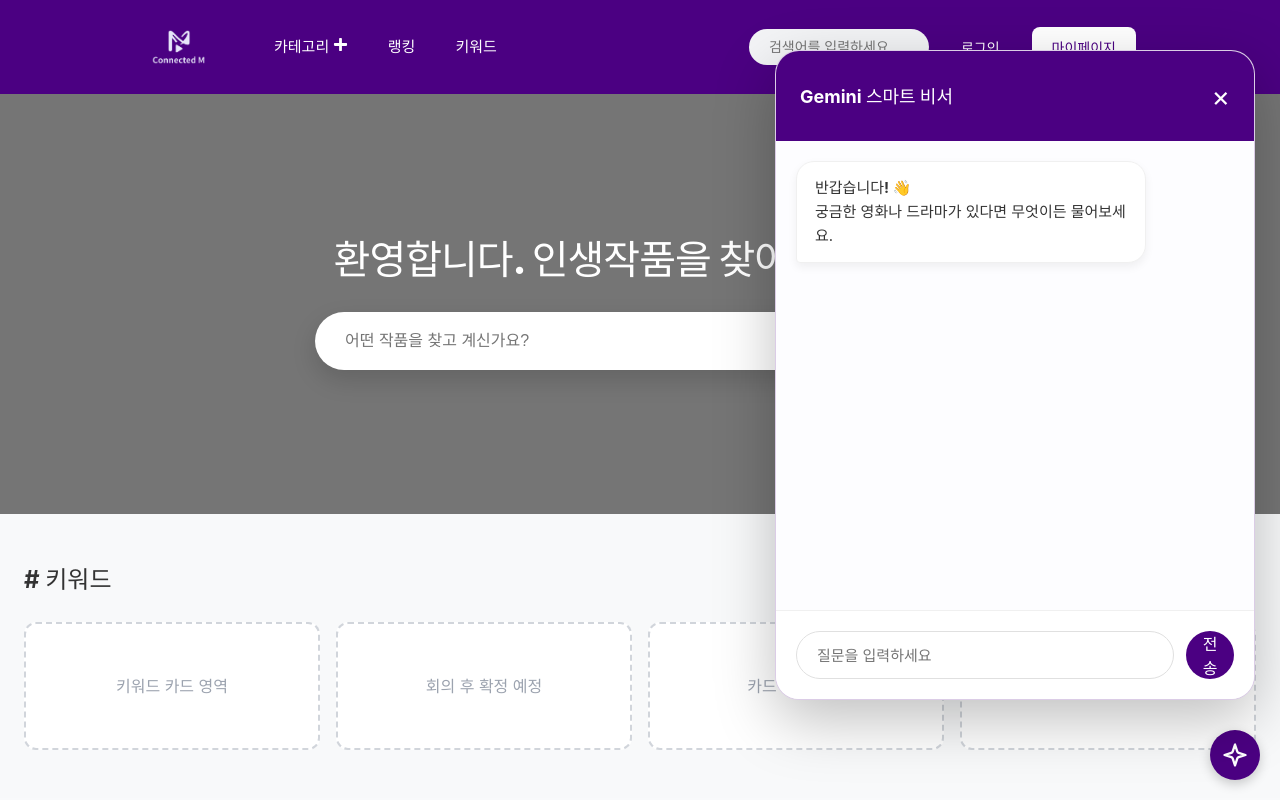
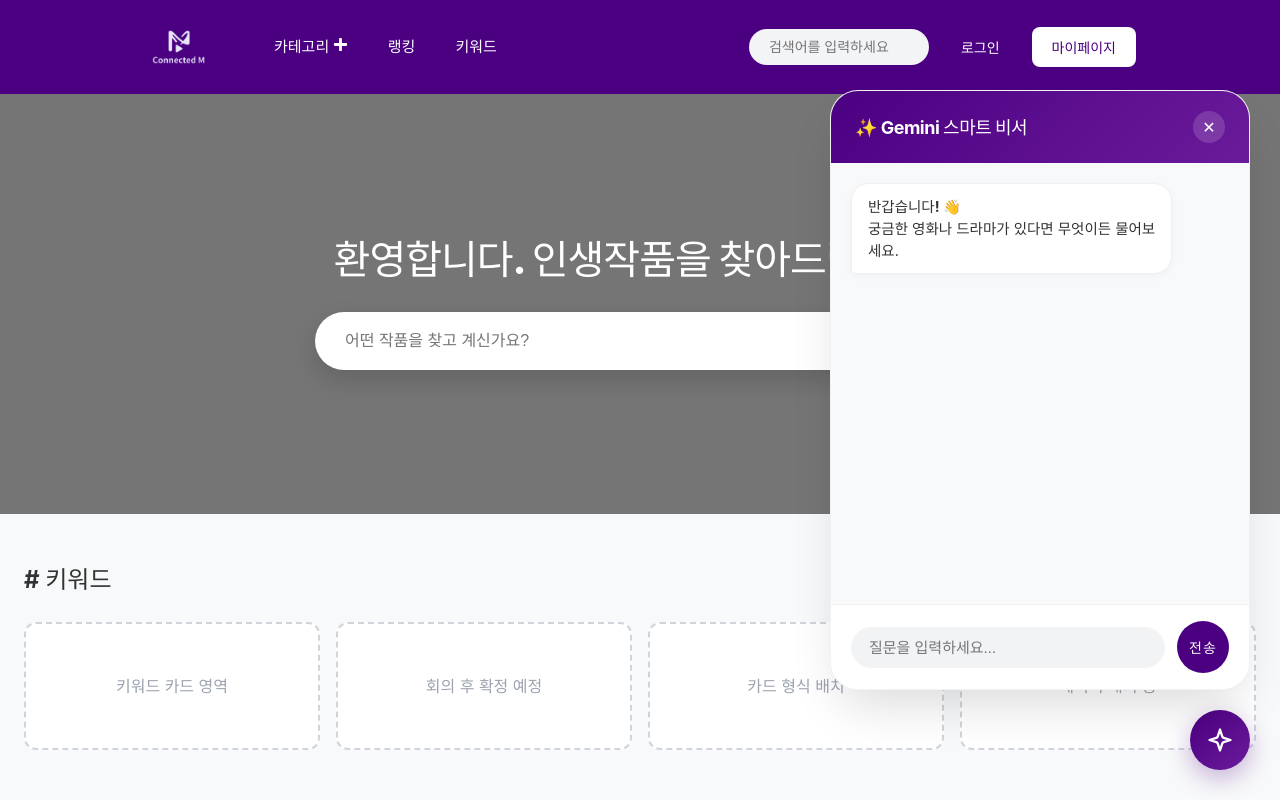
Before and after one commit to rjsdyd/Connected_M, a React (Vite) app in the folder frontend/: page / in a window 1280 px wide. Both pictures are taken after a click on the element 1235 px from the left and 755 px from the top of the page. Shown: the top 800 px of the page. Built offline with nearby package versions, Linux system fonts and the light colour scheme; a web font is replaced by a local one.

Commit message:
feat: 챗봇

```diff
--- a/frontend/src/components/chatbot/Chatbot.css
+++ b/frontend/src/components/chatbot/Chatbot.css
@@ -1,128 +1,189 @@
+/* ================= 챗봇 토글 버튼 ================= */
 .chatbot-toggle {
-  position: fixed; bottom: 20px; right: 20px; width: 50px; height: 50px; background: #4b0082;
-  border-radius: 50%; display: flex; justify-content: center; align-items: center; color: white;
-  cursor: pointer; box-shadow: 0 4px 12px rgba(0,0,0,0.2); z-index: 2000; transition: transform 0.2s;
+  position: fixed;
+  bottom: 30px;
+  right: 30px;
+  width: 60px;
+  height: 60px;
+  background: linear-gradient(135deg, #4b0082 0%, #6a1b9a 100%);
+  border-radius: 50%;
+  display: flex;
+  justify-content: center;
+  align-items: center;
+  color: white;
+  cursor: pointer;
+  box-shadow: 0 8px 24px rgba(75, 0, 130, 0.3);
+  z-index: 2000;
+  transition: all 0.3s cubic-bezier(0.175, 0.885, 0.32, 1.275);
 }
-.chatbot-toggle:hover { transform: scale(1.1); }
+
+.chatbot-toggle:hover {
+  transform: scale(1.1) rotate(5deg);
+}
 
 /* ================= 챗봇 모달 내부 디자인 ================= */
 .chatbot-modal {
   position: fixed;
-  bottom: 100px;
-  right: 25px;
-  width: 480px;
-  height: 650px;
-  background: white; /* 배경색 추가 */
-  border-radius: 24px; /* 둥근 모서리 */
-  box-shadow: 0 20px 60px rgba(0,0,0,0.25); /* 예쁜 그림자 */
-  display: flex; /* 내부 요소 배치를 위해 flex 사용 */
+  bottom: 110px;
+  right: 30px;
+  width: 420px;
+  height: 600px;
+  background: #ffffff;
+  border-radius: 28px;
+  box-shadow: 0 25px 50px -12px rgba(0, 0, 0, 0.15);
+  display: flex;
   flex-direction: column;
   z-index: 99999;
   overflow: hidden;
-  border: 1px solid rgba(75, 0, 130, 0.2);
-  animation: chatAppear 0.4s ease-out; /* 등장 애니메이션 */
+  border: 1px solid rgba(0, 0, 0, 0.05);
+  animation: chatAppear 0.5s cubic-bezier(0.165, 0.84, 0.44, 1);
 }
 
-/* 챗봇 등장 애니메이션 */
 @keyframes chatAppear {
-  from { opacity: 0; transform: translateY(40px) scale(0.95); }
+  from { opacity: 0; transform: translateY(30px) scale(0.9); }
   to { opacity: 1; transform: translateY(0) scale(1); }
 }
 
+/* 헤더: 투명도 있는 화이트 텍스트와 그림자 */
 .chat-header {
-  background: #4b0082; /* 보라색 헤더 */
+  background: linear-gradient(135deg, #4b0082 0%, #6a1b9a 100%);
   color: white;
-  padding: 24px;
+  padding: 20px 24px;
   display: flex;
   justify-content: space-between;
   align-items: center;
+  box-shadow: 0 4px 12px rgba(0,0,0,0.1);
 }
 
 .chat-header h3 {
   margin: 0;
   font-size: 18px;
-  font-weight: 700;
-  display: flex;
-  align-items: center;
-  gap: 8px;
+  letter-spacing: -0.5px;
 }
 
+/* ✨ 누락되었던 X 버튼 (닫기 버튼) 디자인 ✨ */
+.chat-close-btn {
+  background: rgba(255, 255, 255, 0.15);
+  border: none;
+  color: white;
+  width: 32px;
+  height: 32px;
+  border-radius: 50%;
+  display: flex;
+  justify-content: center;
+  align-items: center;
+  padding: 0;
+  font-size: 16px;
+  cursor: pointer;
+  transition: all 0.2s ease;
+}
+
+.chat-close-btn:hover {
+  background: rgba(255, 255, 255, 0.35);
+  transform: scale(1.1);
+}
+
+/* 바디: 부드러운 스크롤과 배경색 */
 .chat-body {
   flex: 1;
-  background: #fdfdff;
+  background: #f8f9fa;
   padding: 20px;
-  overflow-y: auto; /* 내용이 길어지면 스크롤 생성 */
+  overflow-y: auto;
   display: flex;
   flex-direction: column;
-  gap: 16px;
+  gap: 12px;
 }
 
-.chat-msg {
-  max-width: 80%;
-  padding: 14px 18px;
-  border-radius: 18px;
-  font-size: 15px;
-  line-height: 1.6;
-  animation: msgIn 0.3s ease-out forwards; /* 메시지 등장 애니메이션 */
+/* 스크롤바 디자인 추가 */
+.chat-body::-webkit-scrollbar {
+  width: 6px;
+}
+.chat-body::-webkit-scrollbar-thumb {
+  background: #e0e0e0;
+  border-radius: 10px;
 }
 
-@keyframes msgIn {
-  from { opacity: 0; transform: translateY(10px); }
-  to { opacity: 1; transform: translateY(0); }
+/* 메시지 공통 */
+.chat-msg {
+  max-width: 85%;
+  padding: 12px 16px;
+  font-size: 14.5px;
+  line-height: 1.5;
+  position: relative;
 }
 
+/* 봇 메시지: 좀 더 깔끔한 화이트 카드 느낌 */
 .bot-msg {
   background: white;
   color: #333;
-  align-self: flex-start; /* 왼쪽 정렬 */
-  border-bottom-left-radius: 4px; /* 말풍선 꼬리 디테일 */
-  box-shadow: 0 4px 10px rgba(0,0,0,0.06);
+  align-self: flex-start;
+  border-radius: 18px 18px 18px 4px;
+  box-shadow: 0 2px 8px rgba(0,0,0,0.04);
   border: 1px solid #f0f0f0;
 }
 
+/* 사용자 메시지: 보라색 강조 */
 .user-msg {
   background: #4b0082;
   color: white;
-  align-self: flex-end; /* 오른쪽 정렬 */
-  border-bottom-right-radius: 4px; /* 말풍선 꼬리 디테일 */
+  align-self: flex-end;
+  border-radius: 18px 18px 4px 18px;
+  box-shadow: 0 4px 12px rgba(75, 0, 130, 0.2);
 }
 
+/* 입력 영역: 알약 모양 디자인 */
 .chat-input-area {
-  padding: 20px;
+  padding: 16px 20px;
   background: white;
   border-top: 1px solid #f0f0f0;
   display: flex;
+  align-items: center;
   gap: 12px;
 }
 
+/* ================= 입력창 (글자색 진하게 수정) ================= */
 .chat-input-field {
   flex: 1;
-  border: 1px solid #e0e0e0;
-  border-radius: 30px;
-  padding: 12px 20px;
+  background: #f1f3f5;
+  color: #111111;
+  border: none;
+  border-radius: 24px;
+  padding: 12px 18px;
   font-size: 15px;
   outline: none;
-  transition: border-color 0.2s;
+  transition: all 0.2s;
 }
 
 .chat-input-field:focus {
-  border-color: #4b0082;
+  background: white;
+  box-shadow: 0 0 0 2px rgba(75, 0, 130, 0.2);
 }
 
+/* ================= 전송 버튼 (가로 정렬 & 크기 확보) ================= */
 .chat-send-btn {
   background: #4b0082;
   color: white;
   border: none;
-  width: 48px;
-  height: 48px;
+
+  width: 52px;
+  height: 52px;
+  min-width: 52px;
+  flex-shrink: 0;
   border-radius: 50%;
-  cursor: pointer;
+
   display: flex;
   justify-content: center;
   align-items: center;
-  transition: background 0.2s;
+  white-space: nowrap;
+  font-size: 14px;
+  letter-spacing: 1px;
+  padding: 0;
+
+  cursor: pointer;
+  transition: all 0.2s;
 }
 
 .chat-send-btn:hover {
-  background: #6a1b9a;
+  transform: translateY(-2px);
+  box-shadow: 0 4px 8px rgba(75, 0, 130, 0.3);
 }
--- a/frontend/src/components/chatbot/Chatbot.tsx
+++ b/frontend/src/components/chatbot/Chatbot.tsx
@@ -17,8 +17,9 @@ const Chatbot = () => {
   const chatBodyRef = useRef<HTMLDivElement>(null);
   const chatModalRef = useRef<HTMLDivElement>(null);
   const chatButtonRef = useRef<HTMLDivElement>(null);
+  const inputRef = useRef<HTMLInputElement>(null); // 입력창 포커스용
 
-  // 바깥 클릭 시 닫기 로직
+  // 바깥 클릭 시 닫기
   useEffect(() => {
     const handleClickOutside = (e: MouseEvent) => {
       if (
@@ -33,48 +34,96 @@ const Chatbot = () => {
     return () => document.removeEventListener('mousedown', handleClickOutside);
   }, [isChatOpen]);
 
-  // 메시지 전송 로직
+  // 메시지 전송
   const handleSendMessage = () => {
     if (!chatInput.trim()) return;
-    const newMsg: ChatMessage = { id: Date.now(), type: 'user', text: chatInput };
+
+    const userMsgId = Date.now();
+    const newMsg: ChatMessage = { id: userMsgId, type: 'user', text: chatInput };
+
     setMessages(prev => [...prev, newMsg]);
     setChatInput('');
+
+    // 메시지 전송 후 다시 포커스
+    setTimeout(() => inputRef.current?.focus(), 0);
+
+    // 봇 답변 시뮬레이션
     setTimeout(() => {
-      setMessages(prev => [...prev, { id: Date.now() + 1, type: 'bot', text: `'${newMsg.text}'에 대한 답변입니다.` }]);
-    }, 800);
+      setMessages(prev => [...prev, {
+        id: userMsgId + 1,
+        type: 'bot',
+        text: `현재 '${newMsg.text}'에 대해 학습 중입니다. 곧 더 정확한 답변을 드릴게요! 🤖`
+      }]);
+    }, 1000);
   };
 
-  const handleKeyPress = (e: React.KeyboardEvent<HTMLInputElement>) => {
-    if (e.key === 'Enter') handleSendMessage();
+  const handleKeyDown = (e: React.KeyboardEvent<HTMLInputElement>) => {
+    // 한글 입력 시 엔터 두 번 입력 방지 (isComposing)
+    if (e.key === 'Enter' && !e.nativeEvent.isComposing) {
+      handleSendMessage();
+    }
   };
 
   // 자동 스크롤
   useEffect(() => {
-    if (chatBodyRef.current) chatBodyRef.current.scrollTop = chatBodyRef.current.scrollHeight;
+    if (chatBodyRef.current) {
+      chatBodyRef.current.scrollTo({
+        top: chatBodyRef.current.scrollHeight,
+        behavior: 'smooth' // 부드러운 스크롤 추가
+      });
+    }
   }, [messages]);
 
   return (
     <>
-      <div className="chatbot-toggle" ref={chatButtonRef} onClick={(e) => { e.preventDefault(); setIsChatOpen(!isChatOpen); }}>
-        <svg xmlns="http://www.w3.org/2000/svg" width="28" height="28" viewBox="0 0 24 24" fill="none" stroke="currentColor" strokeWidth="2" strokeLinecap="round" strokeLinejoin="round" className="sparkle-icon"><path d="m12 3-1.912 5.813a2 2 0 0 1-1.275 1.275L3 12l5.813 1.912a2 2 0 0 1 1.275 1.275L12 21l1.912-5.813a2 2 0 0 1 1.275-1.275L21 12l-5.813-1.912a2 2 0 0 1-1.275-1.275L12 3Z"/></svg>
+      {/* 챗봇 토글 버튼 */}
+      <div
+        className="chatbot-toggle"
+        ref={chatButtonRef}
+        onClick={() => setIsChatOpen(!isChatOpen)}
+      >
+        <svg xmlns="http://www.w3.org/2000/svg" width="28" height="28" viewBox="0 0 24 24" fill="none" stroke="currentColor" strokeWidth="2" strokeLinecap="round" strokeLinejoin="round">
+          <path d="m12 3-1.912 5.813a2 2 0 0 1-1.275 1.275L3 12l5.813 1.912a2 2 0 0 1 1.275 1.275L12 21l1.912-5.813a2 2 0 0 1 1.275-1.275L21 12l-5.813-1.912a2 2 0 0 1-1.275-1.275L12 3Z"/>
+        </svg>
       </div>
 
+      {/* 챗봇 모달 */}
       {isChatOpen && (
         <div className="chatbot-modal" ref={chatModalRef}>
           <div className="chat-header">
-              <h3>Gemini 스마트 비서</h3>
-              <span style={{ cursor: 'pointer', fontSize: '28px' }} onClick={() => setIsChatOpen(false)}>&times;</span>
+            <h3>
+              <span className="sparkle-icon">✨</span> Gemini 스마트 비서
+            </h3>
+            <button className="chat-close-btn" onClick={() => setIsChatOpen(false)}>
+              ✕
+            </button>
           </div>
+
           <div className="chat-body" ref={chatBodyRef}>
-              {messages.map((msg) => (
-                <div key={msg.id} className={`chat-msg ${msg.type}-msg`}>
-                  {msg.type === 'bot' ? <span dangerouslySetInnerHTML={{ __html: msg.text }} /> : msg.text}
-                </div>
-              ))}
+            {messages.map((msg) => (
+              <div key={msg.id} className={`chat-msg ${msg.type}-msg`}>
+                {msg.type === 'bot' ? (
+                  <span dangerouslySetInnerHTML={{ __html: msg.text }} />
+                ) : (
+                  msg.text
+                )}
+              </div>
+            ))}
           </div>
+
           <div className="chat-input-area">
-              <input type="text" className="chat-input-field" placeholder="질문을 입력하세요" value={chatInput} onChange={(e) => setChatInput(e.target.value)} onKeyDown={handleKeyPress} />
-              <button className="chat-send-btn" onClick={handleSendMessage}>전송</button>
+            <input
+              ref={inputRef}
+              type="text"
+              className="chat-input-field"
+              placeholder="질문을 입력하세요..."
+              value={chatInput}
+              onChange={(e) => setChatInput(e.target.value)}
+              onKeyDown={handleKeyDown}
+            />
+            <button className="chat-send-btn" onClick={handleSendMessage}>
+              전송
+            </button>
           </div>
         </div>
       )}
--- /dev/null
+++ b/package.json
@@ -0,0 +1,5 @@
+{
+  "dependencies": {
+    "react-icons": "^5.6.0"
+  }
+}
```
Also changed, not shown: 1 other file (tests, documents, lock files or other folders).
